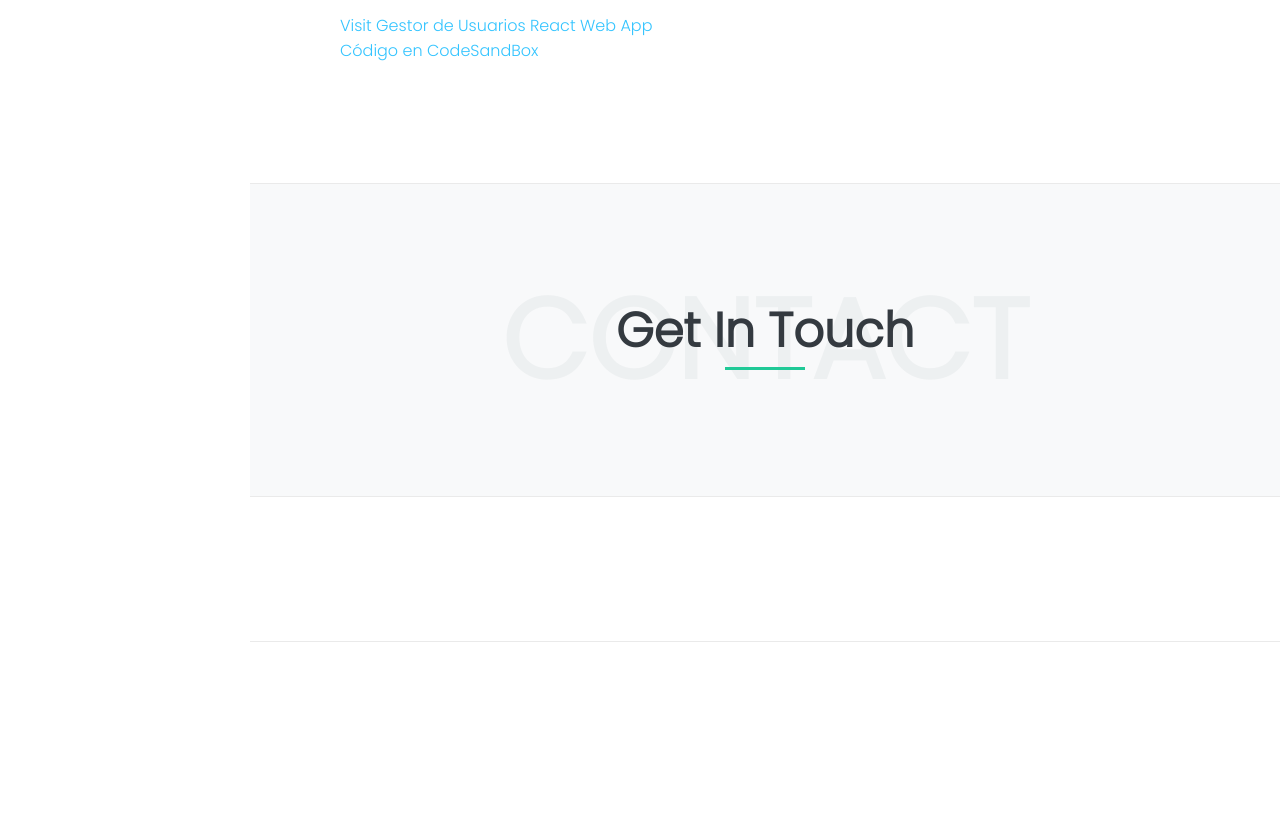
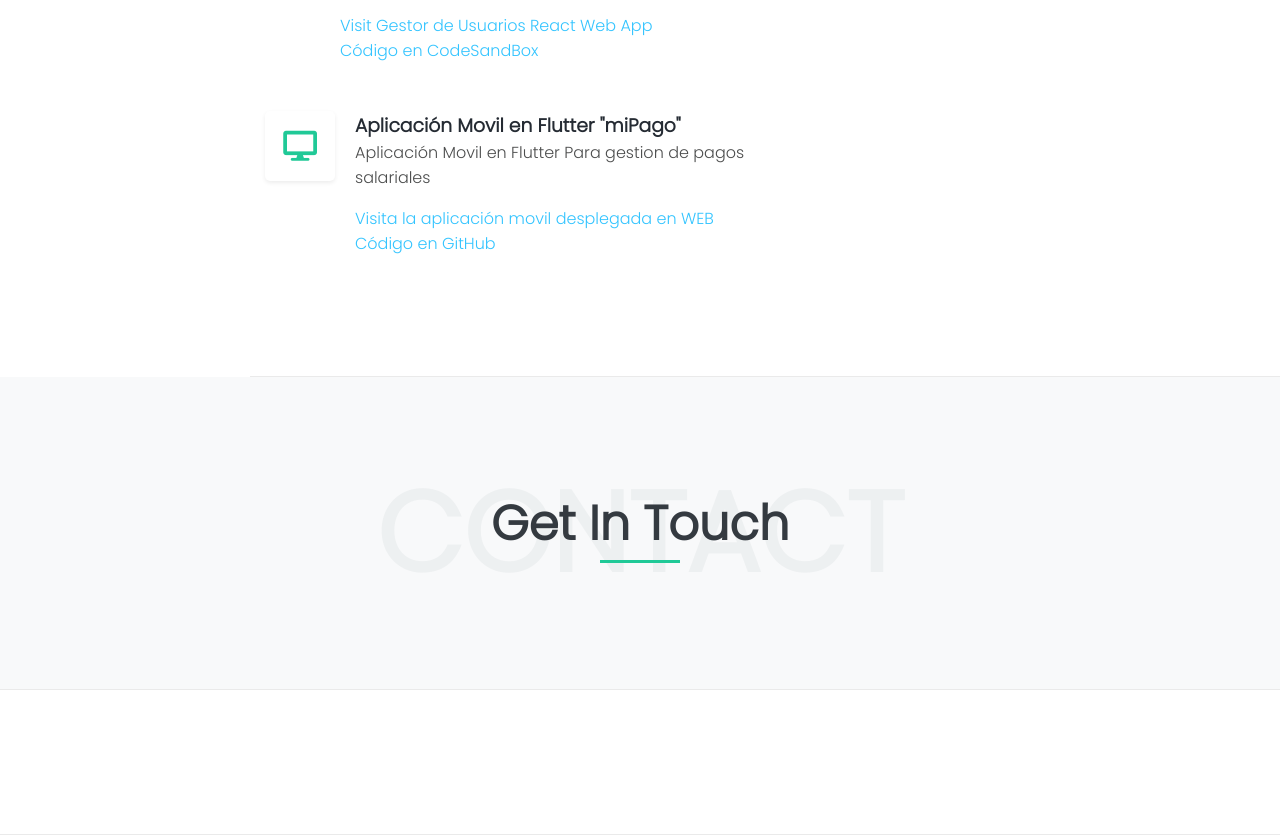
Before and after one commit to Antonioherazo1/Portfolio, a plain HTML site: page index.html in a window 1280 px wide. Shown: the part 3322-4157 px from the top of the page. Before the commit the page ends 3964 px from the top, so only its background shows below. Drawn offline with Linux system fonts and the light colour scheme.

Commit message:
Update index.html

```diff
--- a/index.html
+++ b/index.html
@@ -283,6 +283,18 @@
                             </div>
                         </div>
                     </div>
+                    <div class="col-md-6">
+                            <div class="featured-box">
+                                <div class="featured-box-icon">
+                                    <i class="fas fa-desktop"></i>
+                                </div>
+                                <h3>Aplicación Movil en Flutter "miPago" </h3>
+                                <p>Aplicación Movil en Flutter Para gestion de pagos salariales</p>
+                                <a href="https://antonioherazo-mipago-flutter.netlify.app/" target="_blank" class="d-block a:hover blue-text">Visita la aplicación movil desplegada en WEB </a>
+                                <a href="https://github.com/Antonioherazo1/miPago-movilApp" target="_blank" class="d-block a:hover blue-text">Código en GitHub</a>
+                            </div>
+                        </div>
+                    </div>
 
         </section>
 <!--         <section id="testimonial" class="section">
```
